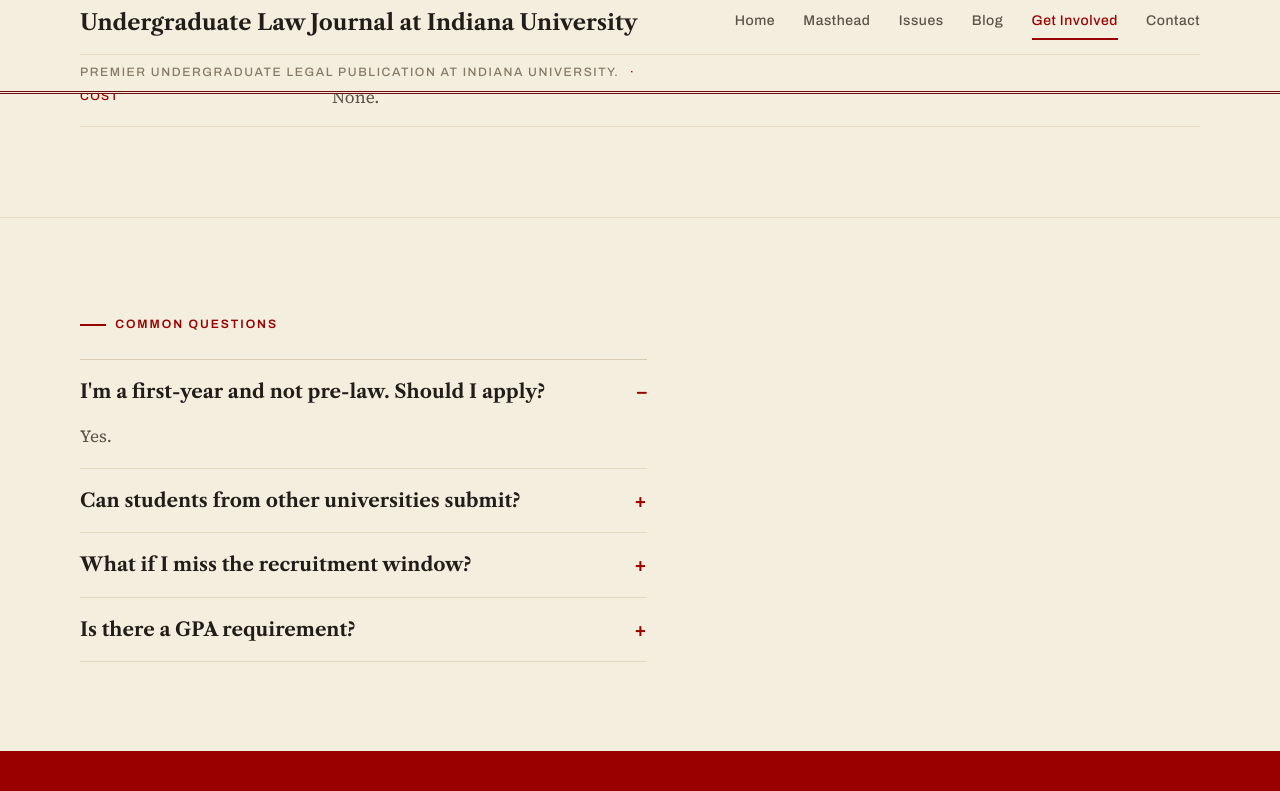
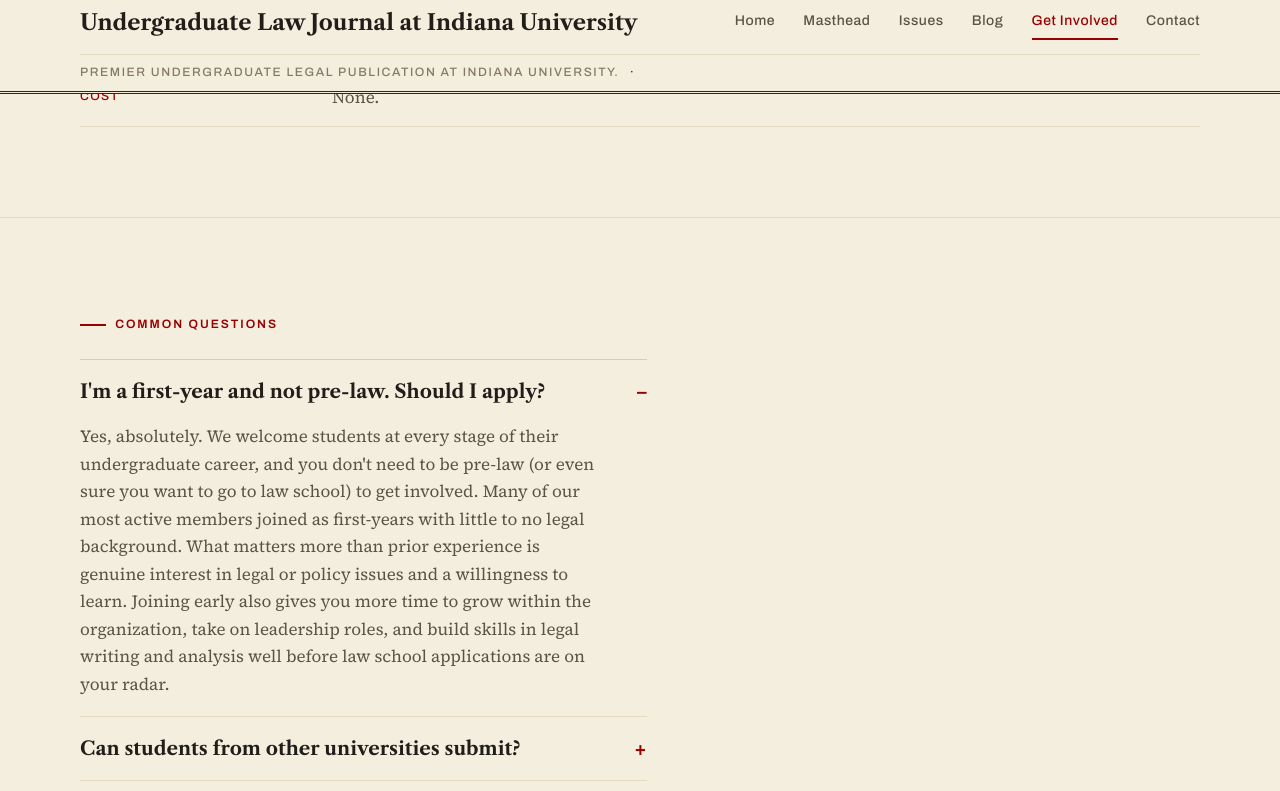
Before and after one commit to hyunwookleeiu/undergraduate-law-journal, a plain HTML site: page get-involved.html in a window 1280 px wide. Both pictures are taken after a click on the heading "I'm a first-year and not pre-law. Should I apply?". Shown: the part 1700-2491 px from the top of the page. Drawn offline with nearby package versions, Linux system fonts and the light colour scheme.

Commit message:
Enhance FAQ response for first-year applicants
Expanded response to the question about applying as a first-year student, emphasizing inclusivity and the benefits of early involvement.

```diff
--- a/get-involved.html
+++ b/get-involved.html
@@ -160,7 +160,9 @@
         <div class="faq" style="margin-top:1.5rem">
           <details>
             <summary>I'm a first-year and not pre-law. Should I apply?</summary>
-            <p>Yes.</p>
+            <p>Yes, absolutely. We welcome students at every stage of their undergraduate career, and you don't need to be pre-law (or even sure you want to go to law school) to get involved. Many of our most active members joined as first-years with little to no legal background. What matters more than prior experience is genuine interest in legal or policy issues and a willingness to learn.
+
+Joining early also gives you more time to grow within the organization, take on leadership roles, and build skills in legal writing and analysis well before law school applications are on your radar.</p>
           </details>
           <!-- <details>
             <summary>Do I have to submit a piece to be on staff?</summary>
```
